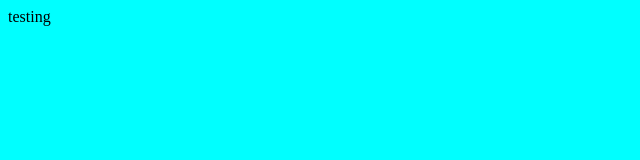
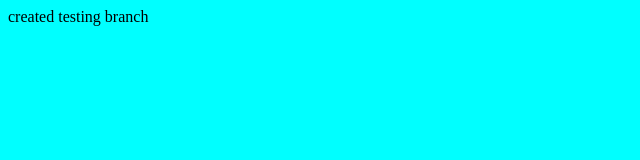
Before and after one commit to Umeshgardas23/Testing, a plain HTML site: page index.html in a window 1280 px wide. Shown: the whole page, without its empty margins (0-640 px from the left). Drawn offline with Linux system fonts and the light colour scheme.

Commit message:
createed testing branch

```diff
--- a/index.html
+++ b/index.html
@@ -7,6 +7,6 @@
     <link rel="stylesheet" href="style.css">
 </head>
 <body>
-    testing
+    created testing branch
 </body>
 </html>
```
